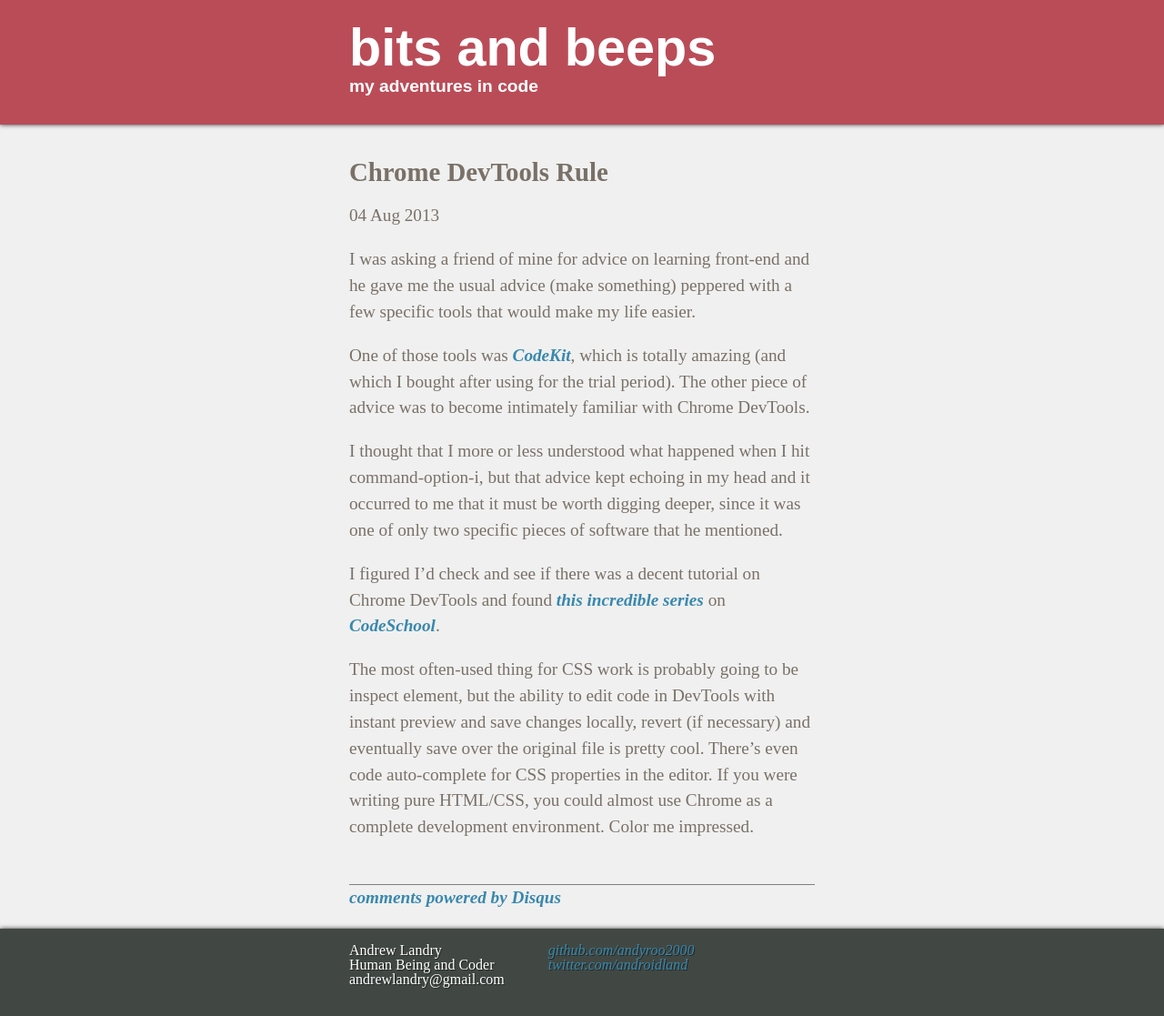
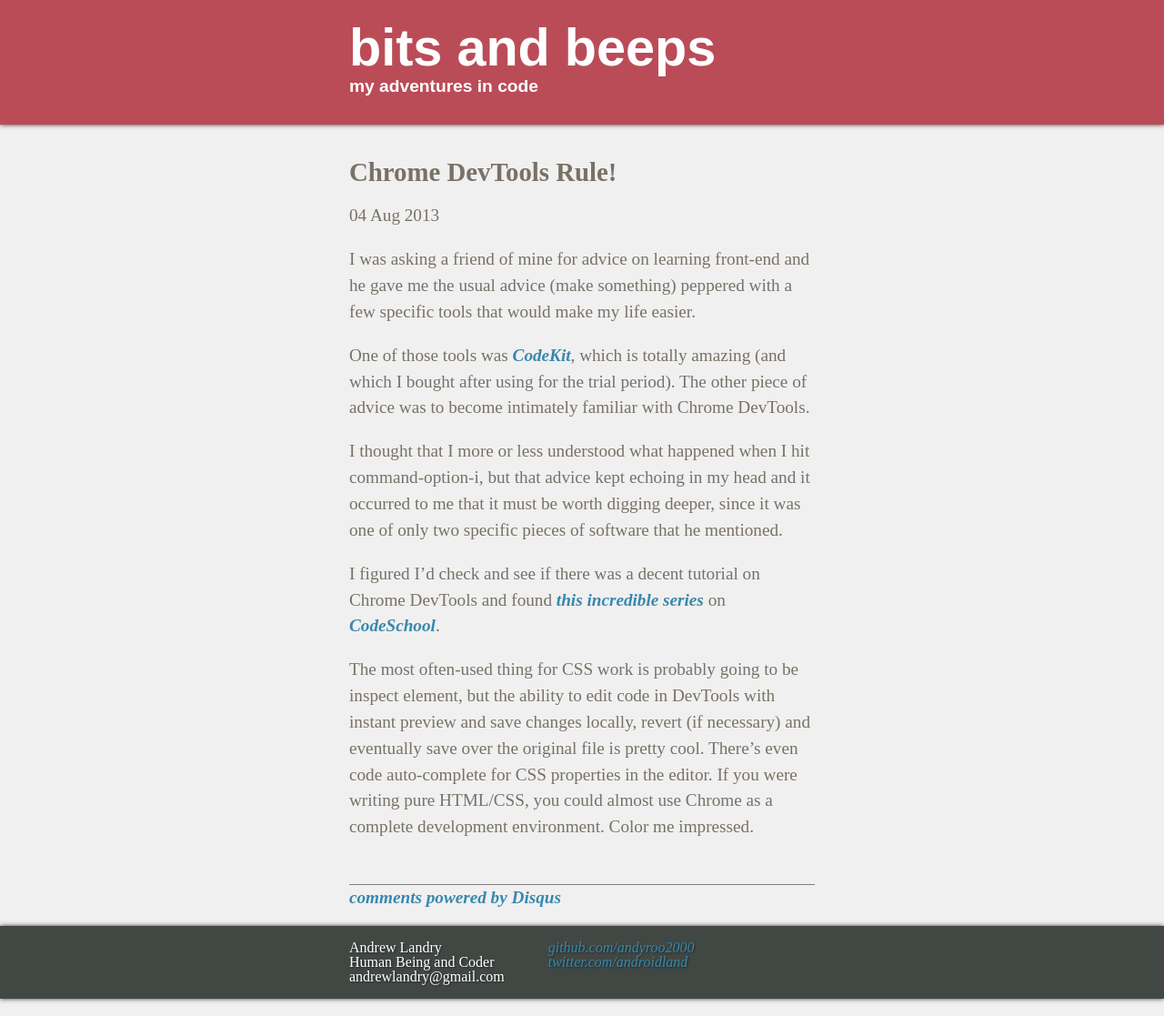
Before and after one commit to andyroo2000/andyroo2000.github.io, a Jekyll site: the page built from _posts/2013-08-04-Chrome-Dev-Tools-Rule.markdown, in a window 1280 px wide. Shown: the whole page at 91% size. Built offline with Jekyll 4.4.1, drawn with Linux system fonts in a browser that asks for light colours; Markdown is read by kramdown in place of the engine named in the settings; comment, search, counter and statistics services are not loaded.

Commit message:
Make footer elements responsive

```diff
--- a/_posts/2013-08-04-Chrome-Dev-Tools-Rule.markdown
+++ b/_posts/2013-08-04-Chrome-Dev-Tools-Rule.markdown
@@ -1,6 +1,6 @@
 ---
 layout: post
-title:  "Chrome DevTools Rule"
+title:  "Chrome DevTools Rule!"
 date:   2013-08-04 03:34:46
 categories: musings
 ---
--- a/css/global.css
+++ b/css/global.css
@@ -86,9 +86,9 @@
   box-shadow: 0px 0px 5px #333333;
   background-color: #414844;
   width: 100%;
-  height: 6em;
+  height: 5em;
   position: relative;
-  text-shadow: rgba(0, 0, 0, 0.5) 1px 1px 0;
+  text-shadow: rgba(0, 0, 0, 0.5) 1px 1px 2px;
 }
 
 /* line 18, ../scss/_main.scss */
@@ -99,13 +99,13 @@
 /* line 23, ../scss/_main.scss */
 .container {
   min-height: 100%;
-  margin-bottom: -6em;
+  margin-bottom: -5em;
   position: relative;
 }
 
 /* line 29, ../scss/_main.scss */
 .clearfooter {
-  height: 6em;
+  height: 5em;
   clear: both;
 }
 
@@ -346,4 +346,9 @@
   header h1.title {
     font-size: 2em;
   }
+
+  /* line 248, ../scss/_main.scss */
+  .contact {
+    font-size: 80%;
+  }
 }
```
Also changed, not shown: scss/_main.scss (+7 -4 lines).
